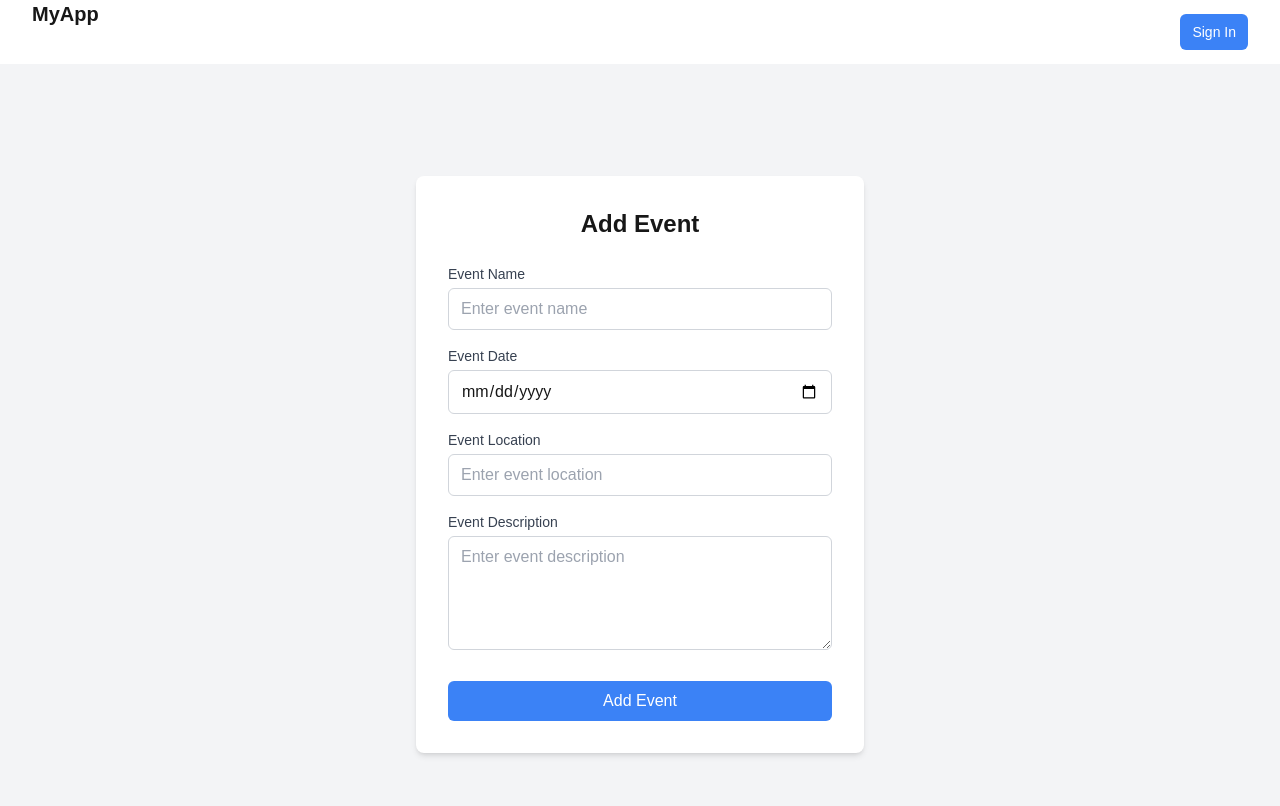
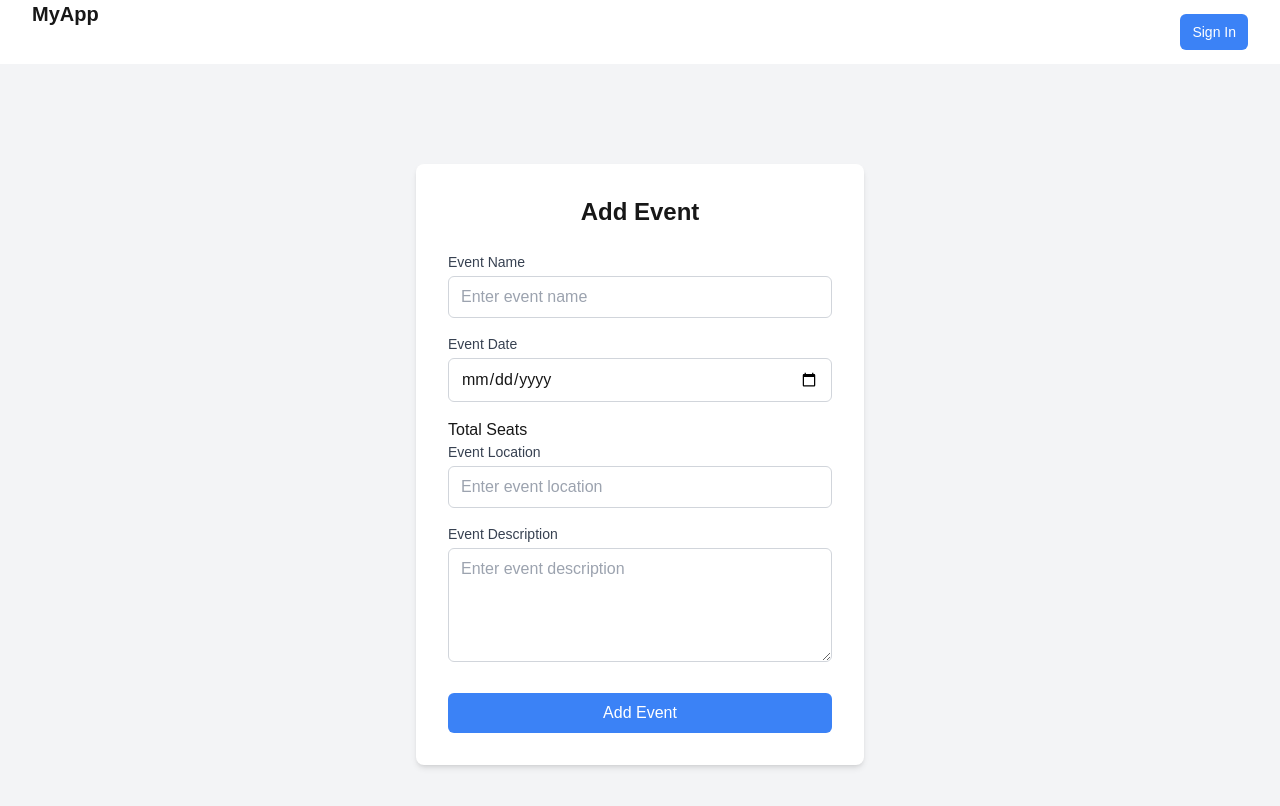
Before and after one commit to i-m-Gaurav/bookmyshow-clone-admin, a Next.js app: page /AddEvent in a window 1280 px wide. Shown: the top 806 px of the page. Built offline with nearby package versions, Linux system fonts and the light colour scheme; no server answers.

Commit message:
Add total seats input for event creation in admin panel

```diff
--- a/app/(admin)/AddEvent/page.tsx
+++ b/app/(admin)/AddEvent/page.tsx
@@ -1,7 +1,7 @@
 'use client';
 
 import axios from 'axios';
-import React, {  useState } from 'react';
+import React, { useState } from 'react';
 import { useSession } from 'next-auth/react';
 
 const AddEvent = () => {
@@ -9,8 +9,9 @@ const AddEvent = () => {
     const [date, setDate] = useState<string>("");
     const [location, setLocation] = useState<string>("");
     const [description, setDescription] = useState<string>("");
+    const [totalSeats, setTotalSeats] = useState<number>();
 
-    const {data: session,status} = useSession();
+    const { data: session, status } = useSession();
 
     console.log(session)
 
@@ -49,11 +50,13 @@ const AddEvent = () => {
 
 
 
+
             const response = await axios.post("/api/addEvent", {
                 name,
                 date,
                 location,
                 description,
+                totalSeats,
                 adminId,
             });
 
@@ -62,6 +65,7 @@ const AddEvent = () => {
             // Clear the form after successful submission
             setName("");
             setDate("");
+
 
             setLocation("");
             setDescription("");
@@ -98,16 +102,17 @@ const AddEvent = () => {
                     />
                 </div>
 
-                {/* <div className="mb-4">
-                    <label className="block text-sm font-medium text-gray-700 mb-1">Event Time</label>
+                <label htmlFor="totalSeats">Total Seats</label>
                 <input
-                        type="time"
-                        value={time}
-                        onChange={(e) => setTime(e.target.value)}
-                        className="w-full px-3 py-2 border border-gray-300 rounded-md focus:outline-none focus:ring-2 focus:ring-blue-500"
+                    type="number"
+                    id="totalSeats"
+                    name="totalSeats"
                     required
+                    value={totalSeats}
+                    min="1"
+                    onChange={(e) => setTotalSeats(parseInt(e.target.value))}
                 />
-                </div> */}
+
 
                 <div className="mb-4">
                     <label className="block text-sm font-medium text-gray-700 mb-1">Event Location</label>
```
Lines whose indentation alone changed are shown as unchanged.
